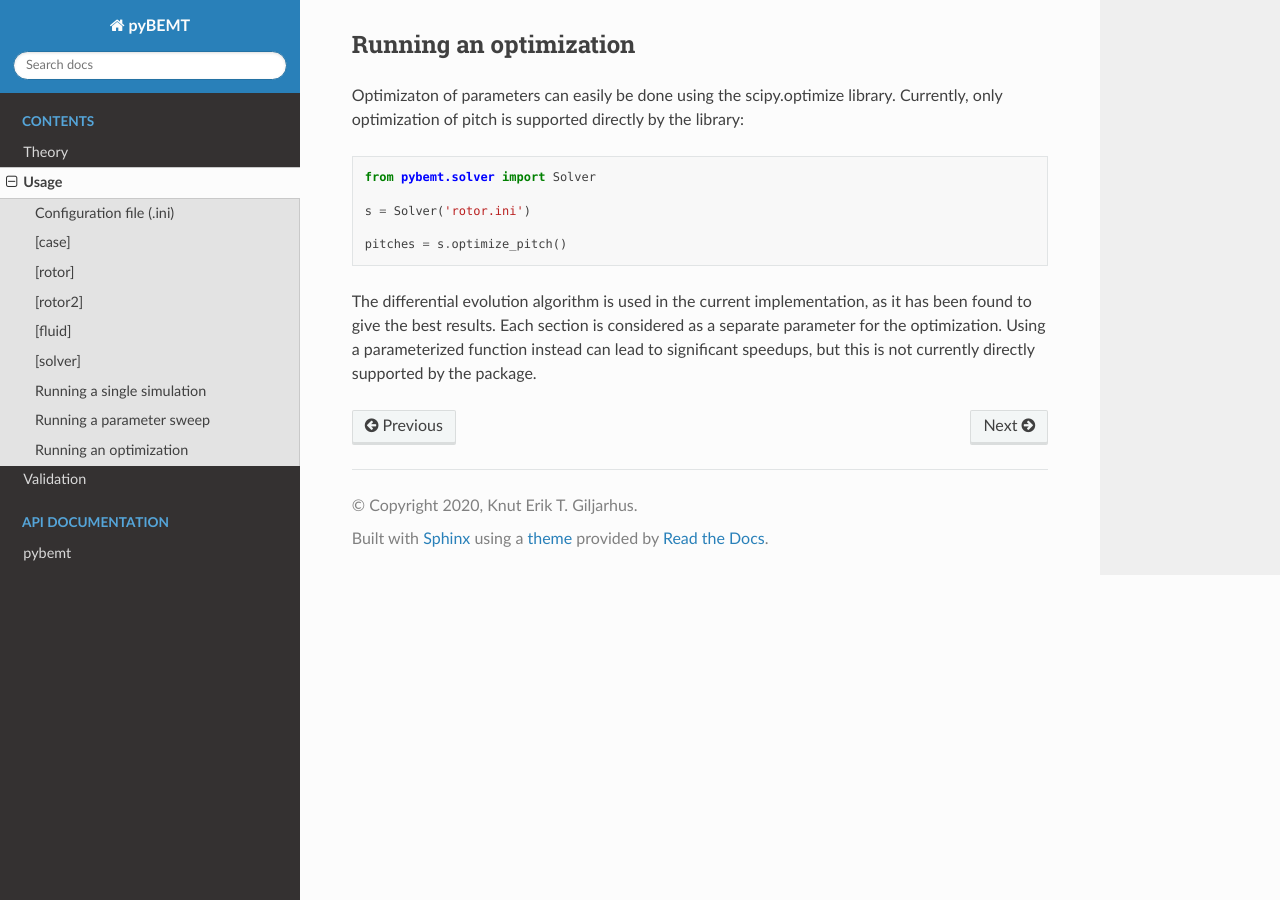
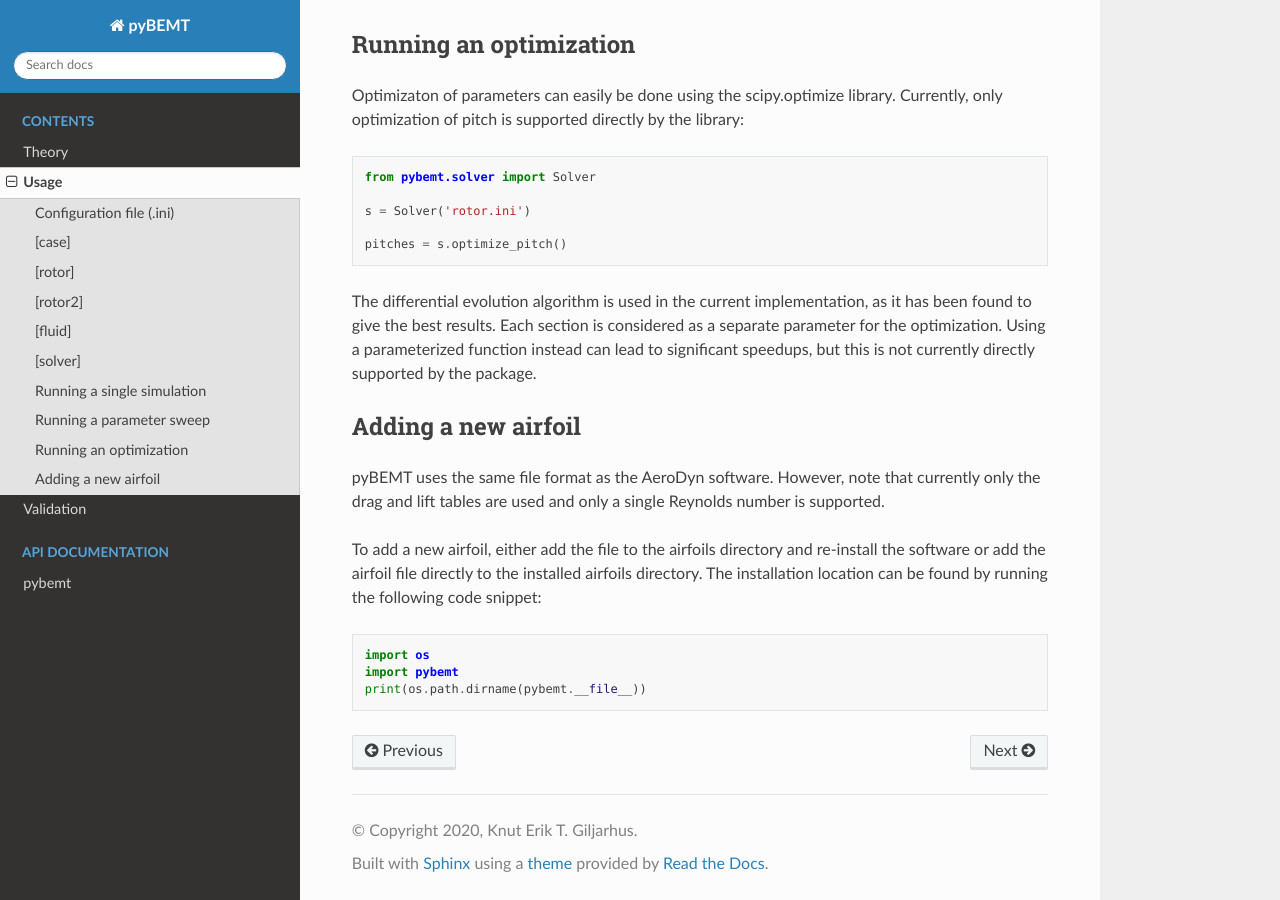
Before and after one commit to kegiljarhus/pyBEMT, a Sphinx documentation site: the page built from docs/source/usage.rst, in a window 1280 px wide and 900 px high, scrolled down 1938 px. Built offline with Sphinx 7.4.7 and the Read the Docs theme 2.0.0, drawn with Linux system fonts in a browser that asks for light colours.

Commit message:
Update docs with information on how to add new airfoils.

```diff
--- a/docs/source/usage.rst
+++ b/docs/source/usage.rst
@@ -116,3 +116,20 @@ as it has been found to give the best results.  Each section is considered as
 a separate parameter for the optimization. Using a parameterized function instead can
 lead to significant speedups, but this is not currently directly supported
 by the package.
+
+
+Adding a new airfoil
+--------------------
+
+pyBEMT uses the same file format as the AeroDyn software. However, note
+that currently only the drag and lift tables are used and only a single
+Reynolds number is supported.
+
+To add a new airfoil, either add the file to the airfoils directory and
+re-install the software or add the airfoil file directly to the installed
+airfoils directory. The installation location can be found by running
+the following code snippet: ::
+
+        import os
+        import pybemt
+        print(os.path.dirname(pybemt.__file__))
```
